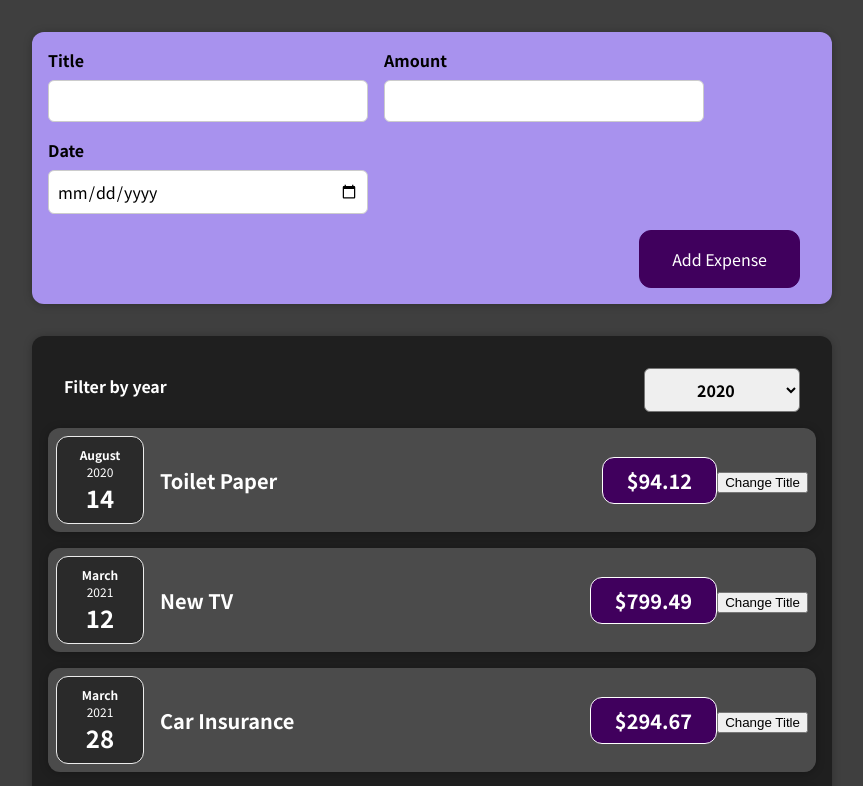
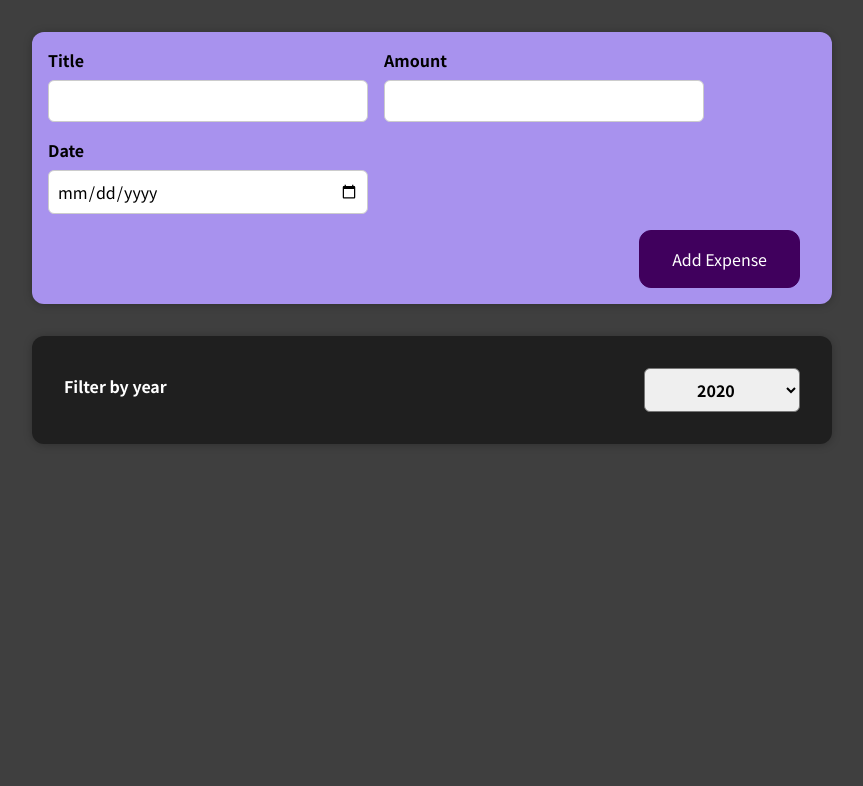
Before and after one commit to jinzxu/ExpenseTracker, a React (Create React App) app: page / in a window 1280 px wide. Shown: the top 786 px of the page, without its empty margins (208-1071 px from the left). Built offline with nearby package versions, Linux system fonts and the light colour scheme.

Commit message:
Fix bugs on "added expense cannot reflect info correctly"

```diff
--- a/src/App.js
+++ b/src/App.js
@@ -1,38 +1,40 @@
 import React, { useState } from "react";
 import Expenses from "./components/Expenses/Expenses";
 import NewExpense from "./components/NewExpense/NewExpense";
+const INITIAL_EXPENSES = [
+  // {
+  //   id: 'e1',
+  //   title: 'Toilet Paper',
+  //   amount: 94.12,
+  //   date: new Date(2020, 7, 14),
+  // },
+  // {
+  //   id: 'e2',
+  //   title: 'New TV',
+  //   amount: 799.49,
+  //   date: new Date(2021, 2, 12),
+  // },
+  // {
+  //   id: 'e3',
+  //   title: 'Car Insurance',
+  //   amount: 294.67,
+  //   date: new Date(2021, 2, 28),
+  // },
+  // {
+  //   id: 'e4',
+  //   title: 'New Desk (Wooden)',
+  //   amount: 450,
+  //   date: new Date(2021, 5, 12),
+  // },
+]
 const App = () => {
-  const [expenses, setExpenses] = useState([
-    {
-      id: 'e1',
-      title: 'Toilet Paper',
-      amount: 94.12,
-      date: new Date(2020, 7, 14),
-    },
-    {
-      id: 'e2',
-      title: 'New TV',
-      amount: 799.49,
-      date: new Date(2021, 2, 12),
-    },
-    {
-      id: 'e3',
-      title: 'Car Insurance',
-      amount: 294.67,
-      date: new Date(2021, 2, 28),
-    },
-    {
-      id: 'e4',
-      title: 'New Desk (Wooden)',
-      amount: 450,
-      date: new Date(2021, 5, 12),
-    },
-  ]);
+  const [expenses, setExpenses] = useState(INITIAL_EXPENSES);
   const addNewExpenseHandler = (newExpense) => {
-    setExpenses([...expenses, { ...newExpense, id: Math.random() }])
+    setExpenses(prevExpenses => (
+      [newExpense, ...prevExpenses]
+    ))
   }
   const filteredYearHandler = (filteredYear) => {
-    console.log("filteredYear", filteredYear)
   }
   return (
     <div>
--- a/src/components/Expenses/ExpenseDate.js
+++ b/src/components/Expenses/ExpenseDate.js
@@ -1,10 +1,10 @@
 import './ExpenseDate.css'
 const ExpenseDate = (props) => {
-    console.log("ExpensesDate props: ", props)
     const expenseDate = new Date(props.date);
+    expenseDate.setDate(expenseDate.getDate() + 1);
     const month = expenseDate.toLocaleString("en-US", { month: "long" });
     const day = expenseDate.toLocaleString("en-US", { day: "2-digit" });
-    const year = expenseDate.getFullYear();
+    const year = expenseDate.getFullYear()
     return (
         <div className="expense-date">
             <div className="expense-date__month">{month}</div>
--- a/src/components/Expenses/ExpenseItem.js
+++ b/src/components/Expenses/ExpenseItem.js
@@ -1,23 +1,22 @@
-import React, { useState } from "react";
+import React, { useState, useEffect } from "react";
 import ExpenseDate from "./ExpenseDate";
 import "./ExpenseItem.css"
 import Card from "../UI/Card";
 
 const ExpenseItem = (props) => {
-    console.log("ExpensesItem props: ", props)
     const expenseDate = props.date;
     const [expenseAmount, setExpenseAmount] = useState(props.amount)
     const [expenseTitle, setExpenseTitle] = useState(props.title);
+    useEffect(() => { setExpenseTitle(props.title) }, [props.title])
+    useEffect(() => { setExpenseAmount(props.amount) }, [props.amount])
     const clickTitleHandler = () => {
         setExpenseTitle("Updated");
     }
-    // const clickAmountHandler = () => {
-    //     setExpenseAmount(0);
-    // }
     return (
         <Card className="expense-item">
             <ExpenseDate date={expenseDate}></ExpenseDate>
             <div className="expense-item__description">
+                {console.log("expenseTitle ", expenseTitle, "; props title ", props.title)}
                 <h2>{expenseTitle}</h2>
                 <div className="expense-item__price">${expenseAmount}</div>
             </div>
@@ -26,11 +25,6 @@ const ExpenseItem = (props) => {
                     Change Title
                 </button>
             </div>
-            {/* <div>
-                <button onClick={clickAmountHandler}>
-                    Clear Amount
-                </button>
-            </div> */}
         </Card>
     );
 }
--- a/src/components/Expenses/Expenses.js
+++ b/src/components/Expenses/Expenses.js
@@ -14,15 +14,15 @@ const Expenses = (props) => {
             <ExpensesFilter
                 onSaveYearFilter={saveYearFilterHandler}
             />
-            {items.map(item =>
-            (
+            {console.log(items)}
+            {items.map((expense) => (
                 <ExpenseItem
-                    title={item.title}
-                    amount={item.amount}
-                    date={item.date}
-                ></ExpenseItem>
-            )
-            )}
+                    key={expense.id}
+                    title={expense.title}
+                    amount={expense.amount}
+                    date={expense.date}
+                />
+            ))}
         </Card>
     )
 }
--- a/src/components/NewExpense/ExpenseForm.js
+++ b/src/components/NewExpense/ExpenseForm.js
@@ -60,9 +60,9 @@ const ExpenseForm = (props) => {
                     <label>Date</label>
                     <input
                         type='date'
-                        value={userInput.date}
                         min='2019-01-01'
                         max='2022-12-31'
+                        value={userInput.date}
                         onChange={dateChangeHandler}
                     />
                 </div>
```
Also changed, not shown: src/components/NewExpense/NewExpense.js (+0 -12 lines).
